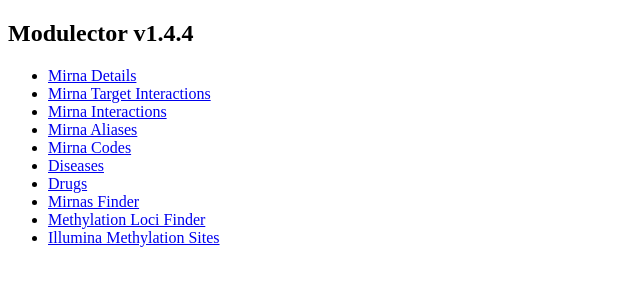
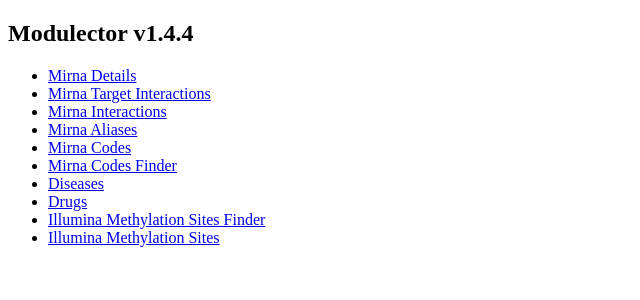
Before and after one commit to omics-datascience/modulector, a Django app: page / in a window 1280 px wide. Shown: the top 300 px of the page, without its empty margins (0-640 px from the left). Run offline with Django 3.2, Linux system fonts and the light colour scheme; parts of the project's set-up code (start-up, migrations or seed data) failed here and were passed over.

Commit message:
Fixed a lot of typos + Refactoring

```diff
--- a/ModulectorBackend/urls.py
+++ b/ModulectorBackend/urls.py
@@ -27,12 +27,12 @@
     path('mirna-interactions/', views.MirnaInteractions.as_view(), name='mirna_interactions'),
     path('mirna-aliases/', views.MirnaAliasesList.as_view(), name='mirna_aliases'),
     path('mirna-codes/', views.MirnaCodes.as_view(), name='mirna_codes'),
+    path('mirna-codes-finder/', views.MirnaCodesFinder.as_view(), name='mirna_codes_finder'),
     path('diseases/', views.MirnaDiseaseList.as_view(), name='diseases'),
     path('drugs/', views.MirnaDrugsList.as_view(), name='drugs'),
     path('subscribe-pubmeds/', views.SubscribeUserToPubmed.as_view()),
     path('unsubscribe-pubmeds/', views.UnsubscribeUserToPubmed.as_view()),
-    path('mirnas-finder/', views.MirnasFinder.as_view(), name='mirnas_finder'),
-    path('methylations-finder/', views.MethylationsFinder.as_view(), name='methylations_finder'),
+    path('methylation-sites-finder/', views.MethylationSitesFinder.as_view(), name='methylation_sites_finder'),
     path('methylation-sites/', MethylationSites.as_view(), name='methylation_sites'),
     path('', views.index)
 ]
--- a/modulector/templates/index.html
+++ b/modulector/templates/index.html
@@ -23,16 +23,16 @@
         <a href="{% url 'mirna_codes' %}">Mirna Codes</a>
     </li>
     <li>
+        <a href="{% url 'mirna_codes_finder' %}">Mirna Codes Finder</a>
+    </li>
+    <li>
         <a href="{% url 'diseases' %}">Diseases</a>
     </li>
     <li>
         <a href="{% url 'drugs' %}">Drugs</a>
     </li>
     <li>
-        <a href="{% url 'mirnas_finder' %}">Mirnas Finder</a>
-    </li>
-    <li>
-        <a href="{% url 'methylations_finder' %}">Methylation Loci Finder</a>
+        <a href="{% url 'methylation_sites_finder' %}">Illumina Methylation Sites Finder</a>
     </li>
     <li>
         <a href="{% url 'methylation_sites' %}">Illumina Methylation Sites</a>
--- a/modulector/views.py
+++ b/modulector/views.py
@@ -42,25 +42,6 @@
         return DEFAULT_PAGE_SIZE
 
 
-def get_methylation_epic_site(input_id: str) -> list:
-    res = MethylationEPIC.objects.filter(Q(ilmnid=input_id) | Q(name=input_id) |
-                                         Q(methyl450_loci=input_id) | Q(methyl27_loci=input_id) |
-                                         Q(epicv1_loci=input_id)).values_list('name', flat=True)
-    return list(res)
-
-
-def get_mirna_code(input_id: str) -> list:
-    res_from_mirbaseidmirna = MirbaseIdMirna.objects.filter(Q(mirbase_accession_id=input_id) |
-                                                            Q(mature_mirna=input_id)).values_list('mature_mirna',
-                                                                                                  flat=True)
-    res = list(res_from_mirbaseidmirna)
-    res_from_mirna = Mirna.objects.filter(mirna_code=input_id).first()
-    if res_from_mirna:
-        if res_from_mirna.mirna_code not in res:
-            res.append(res_from_mirna.mirna_code)
-    return res
-
-
 class MirnaTargetInteractions(viewsets.ReadOnlyModelViewSet):
     """Returns a single instance with data about an interaction between a miRNA and a gene
     (mirna-target-interactions endpoint)"""
@@ -86,10 +67,10 @@
         if not mirna or not gene:
             raise ParseError(detail="mirna and gene are obligatory")
 
-        # Gets genes aliases
+        # Gets gene aliases
         gene_aliases = self.__get_gene_aliases(gene)
 
-        # Gets miRNAs aliases
+        # Gets miRNA aliases
         mirna_aliases = get_mirna_aliases(mirna)
         instance = generics.get_object_or_404(MirnaXGene, mirna__mirna_code__in=mirna_aliases, gene__in=gene_aliases)
         serializer = self.get_serializer(instance)
@@ -129,27 +110,43 @@
 
 
 class MirnaCodes(APIView):
-    """Service that searches a list of miRNAs codes and returns the code for the miRbase DB."""
+    """Service that searches a list of miRNA codes and returns the code for the miRbase DB."""
 
     @staticmethod
-    def post(request):
+    def __get_mirna_code(mirna_code: str) -> list:
+        """
+        Receives a miRNA Previous ID or Accession ID, and returns the associated Accession ID.
+        :param mirna_code: miRNA Previous ID or Accession ID.
+        :return: The associated Accession ID.
+        """
+        res_from_mirbaseidmirna = MirbaseIdMirna.objects.filter(Q(mirbase_accession_id=mirna_code) |
+                                                                Q(mature_mirna=mirna_code)).values_list('mature_mirna',
+                                                                                                        flat=True)
+        res = list(res_from_mirbaseidmirna)
+        res_from_mirna = Mirna.objects.filter(mirna_code=mirna_code).first()
+        if res_from_mirna:
+            if res_from_mirna.mirna_code not in res:
+                res.append(res_from_mirna.mirna_code)
+        return res
+
+    def post(self, request):
         data = request.data
-        if "mirnas_ids" not in data:
-            return Response("'mirnas_ids' is mandatory", status=status.HTTP_400_BAD_REQUEST)
+        if "mirna_ids" not in data:
+            return Response("'mirna_ids' is mandatory", status=status.HTTP_400_BAD_REQUEST)
 
-        mirnas_ids = data["mirnas_ids"]
-        if type(mirnas_ids) != list:
-            return Response("'mirnas_ids' must be of list type", status=status.HTTP_400_BAD_REQUEST)
+        mirna_ids = data["mirna_ids"]
+        if type(mirna_ids) != list:
+            return Response("'mirna_ids' must be of list type", status=status.HTTP_400_BAD_REQUEST)
 
         res = {}
-        for mirna_id in mirnas_ids:
-            res[mirna_id] = get_mirna_code(mirna_id)
+        for mirna_id in mirna_ids:
+            res[mirna_id] = self.__get_mirna_code(mirna_id)
 
         return Response(res)
 
 
-class MirnasFinder(APIView):
-    """Service that takes a string of any length and returns a list of miRNAs' ids that contain that search criteria."""
+class MirnaCodesFinder(APIView):
+    """Service that takes a string of any length and returns a list of miRNA ids that contain that search criteria."""
 
     def get(self, _request):
         query = self.request.GET.get('query')
@@ -275,23 +272,34 @@
     returns the identifiers for the most recent version of the array."""
 
     @staticmethod
-    def post(request):
+    def __get_methylation_epic_sites(input_id: str) -> List[str]:
+        """
+        Gets methylation sites from any type of Loci id
+        :param input_id: String to query in the DB
+        :return: List of Methylation sites
+        """
+        res = MethylationEPIC.objects.filter(Q(ilmnid=input_id) | Q(name=input_id) |
+                                             Q(methyl450_loci=input_id) | Q(methyl27_loci=input_id) |
+                                             Q(epicv1_loci=input_id)).values_list('name', flat=True)
+        return list(res)
+
+    def post(self, request):
         data = request.data
-        if "genes_ids" not in data:
-            return Response("'genes_ids' is mandatory", status=status.HTTP_400_BAD_REQUEST)
+        if "gene_ids" not in data:
+            return Response("'gene_ids' is mandatory", status=status.HTTP_400_BAD_REQUEST)
 
-        genes_ids = data["genes_ids"]
-        if type(genes_ids) != list:
-            return Response("'genes_ids' must be of list type", status=status.HTTP_400_BAD_REQUEST)
+        gene_ids = data["gene_ids"]
+        if type(gene_ids) != list:
+            return Response("'gene_ids' must be of list type", status=status.HTTP_400_BAD_REQUEST)
 
         res = {}
-        for gene_id in genes_ids:
-            res[gene_id] = get_methylation_epic_site(gene_id)
+        for gene_id in gene_ids:
+            res[gene_id] = self.__get_methylation_epic_sites(gene_id)
 
         return Response(res)
 
 
-class MethylationsFinder(APIView):
+class MethylationSitesFinder(APIView):
     """Service that takes a text string of any length and returns a list of methylation site names (loci) containing
     that search criteria within the Illumina 'Infinium MethylationEPIC' array."""
 
```
Also changed, not shown: README.md.
